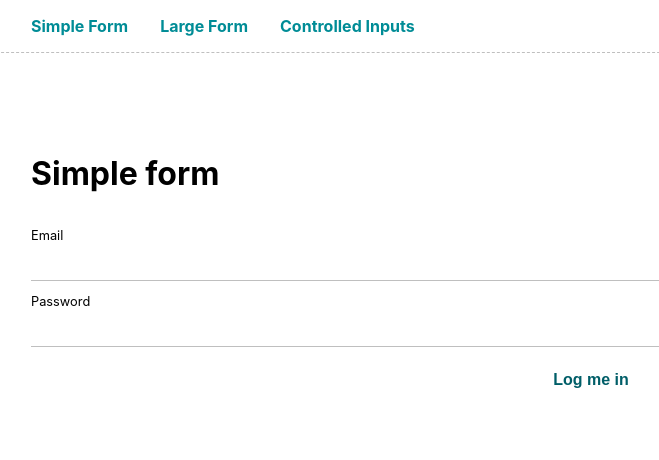
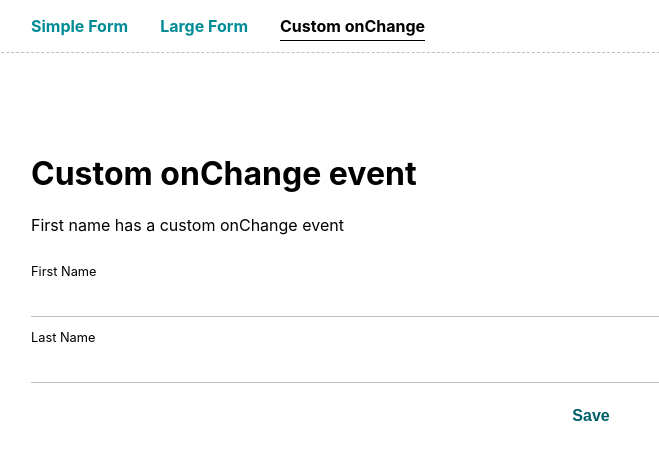
Before and after one commit to mrdougal/lightweight-react-form-demo, a React (Create React App) app: page /custom-onchange in a window 1280 px wide. Shown: the top 460 px of the page, without its empty margins (49-708 px from the left). Built offline with nearby package versions, Linux system fonts and the light colour scheme.

Commit message:
Renaming as it's not really a controlled input
it's a custom onChange event

```diff
--- a/src/App.js
+++ b/src/App.js
@@ -7,7 +7,7 @@ import {
 } from "react-router-dom"
 import SimpleForm from "./simple-form"
 import LargeForm from "./large-form"
-import ControlledInputs from "./controlled-inputs"
+import CustomOnChangeForm from "./custom-onchange-form"
 import "./app.css"
 
 const MenuLink = ({ to, exact = false, children }) => (
@@ -25,7 +25,7 @@ const Navigation = () => (
         Simple Form
       </MenuLink>
       <MenuLink to="/large-form">Large Form</MenuLink>
-      <MenuLink to="/controlled-inputs">Controlled Inputs</MenuLink>
+      <MenuLink to="/custom-onchange">Custom onChange</MenuLink>
     </ul>
   </menu>
 )
@@ -37,7 +37,7 @@ const App = () => (
       <main>
         <Switch>
           <Route path="/large-form" component={LargeForm} />
-          <Route path="/controlled-inputs" component={ControlledInputs} />
+          <Route path="/custom-onchange" component={CustomOnChangeForm} />
           <SimpleForm />
         </Switch>
       </main>
--- a/src/controlled-inputs/index.js
+++ b/src/custom-onchange-form/index.js
@@ -23,12 +23,12 @@ const FormInput = ({ name, label, onChange = defaultOnChange }) => (
   </React.Fragment>
 )
 
-const ControlledInputs = () => (
+const CustomOnChangeForm = () => (
   <FormWrapper>
     <FormWrapperConsumer>
       {({ onChange }) => (
         <React.Fragment>
-          <h1>Controlled inputs</h1>
+          <h1>Custom onChange event</h1>
           <p>First name has a custom onChange event</p>
 
           <fieldset>
@@ -49,4 +49,4 @@ const ControlledInputs = () => (
   </FormWrapper>
 )
 
-export default ControlledInputs
+export default CustomOnChangeForm
```
